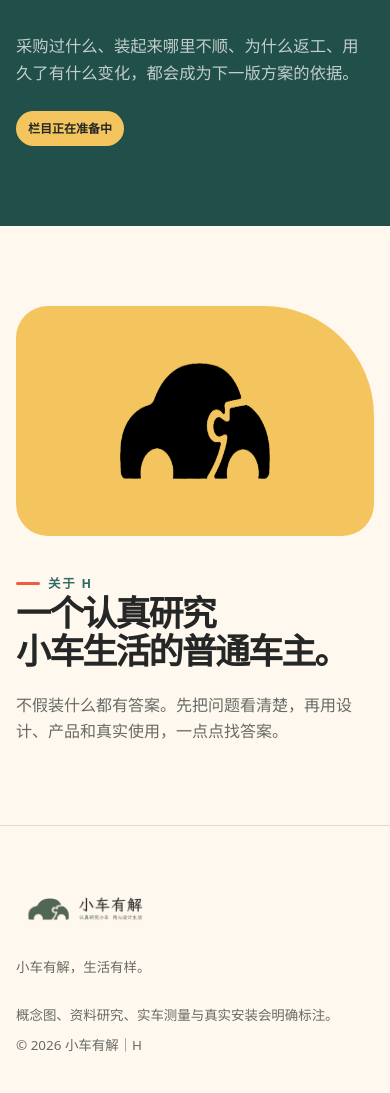
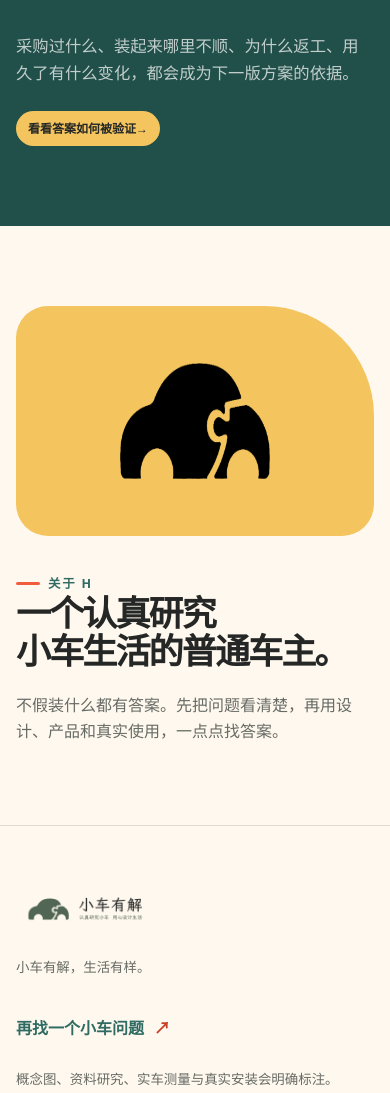
Before and after one commit to heyiweiben/xiaocheyoujie, an Astro site: page / in a window 390 px wide. Shown: the part 3621-4714 px from the top of the page. Built offline with nearby package versions, Linux system fonts and the light colour scheme; Astro itself is replaced by a stand-in of ours.

Commit message:
fix: close the mobile discovery journey

```diff
--- a/src/components/SiteFooter.astro
+++ b/src/components/SiteFooter.astro
@@ -5,6 +5,7 @@
       <p>小车有解，生活有样。</p>
     </div>
     <div class="footer-note">
+      <a class="footer-action" href="/#solutions">再找一个小车问题 <span aria-hidden="true">↗</span></a>
       <p>概念图、资料研究、实车测量与真实安装会明确标注。</p>
       <p>© 2026 小车有解｜H</p>
     </div>
--- a/src/pages/index.astro
+++ b/src/pages/index.astro
@@ -130,7 +130,7 @@ const paths = [
       </div>
       <div class="note-copy">
         <p>采购过什么、装起来哪里不顺、为什么返工、用久了有什么变化，都会成为下一版方案的依据。</p>
-        <span class="coming-label">栏目正在准备中</span>
+        <a class="coming-label" href="#proof">看看答案如何被验证 <span aria-hidden="true">→</span></a>
       </div>
     </div>
   </section>
--- a/src/styles/global.css
+++ b/src/styles/global.css
@@ -203,6 +203,8 @@
   .footer-logo { width: 144px; height: auto; margin-bottom: 12px; }
   .site-footer p { color: var(--muted); font-size: .84rem; }
   .footer-note { display: grid; gap: 8px; }
+  .footer-action { min-height: 48px; display: inline-flex; align-items: center; gap: 10px; margin-bottom: 8px; color: var(--teal); font-weight: 700; }
+  .footer-action span { color: var(--coral-dark); }
 
   .article-shell { width: min(100% - 32px, 760px); margin-inline: auto; padding-block: 52px 90px; }
   .article-back { min-height: 48px; display: inline-flex; align-items: center; color: var(--teal); font-weight: 700; }
```
